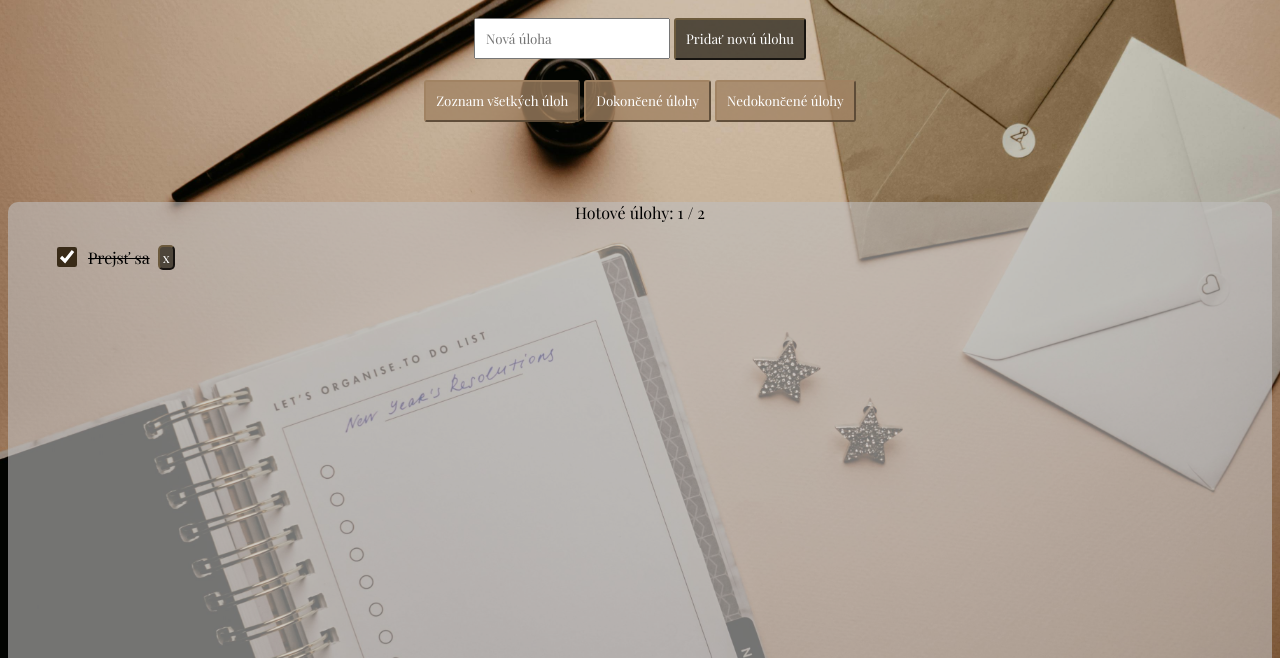
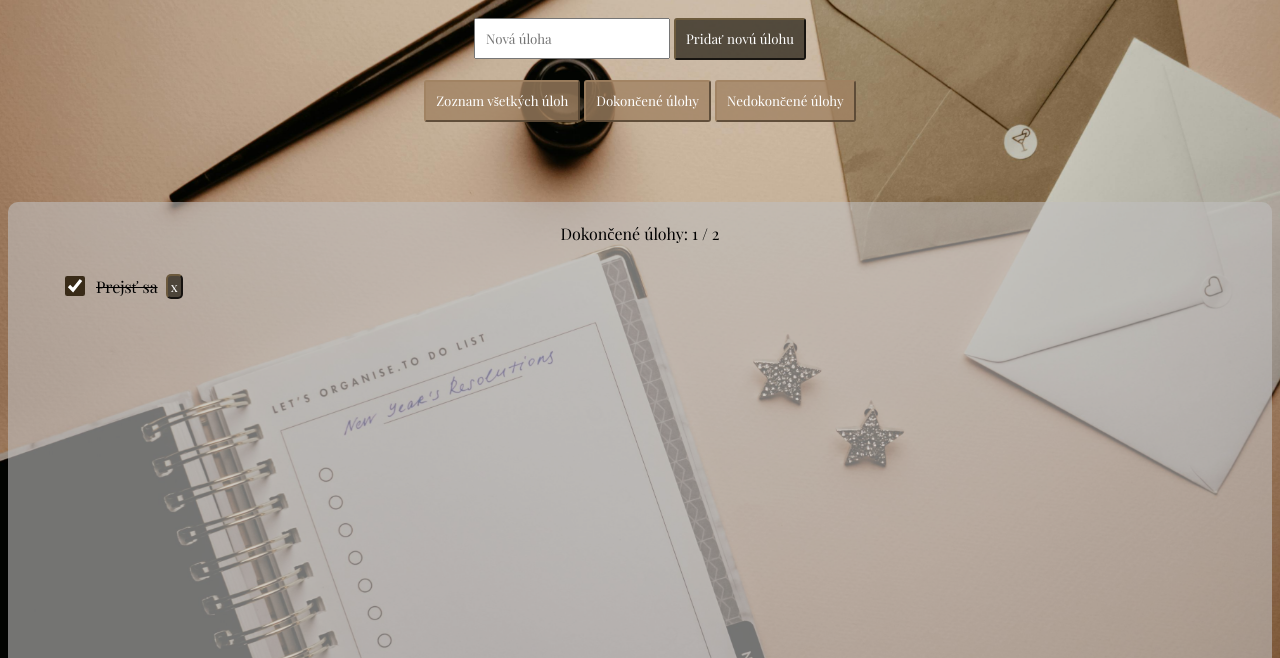
Before and after one commit to hbibiana/to-do-list, a plain HTML site: page index.html in a window 1280 px wide. Both pictures are taken after a click on the button "Dokončené úlohy". Shown: the part 142-800 px from the top of the page. Drawn offline with nearby package versions, Linux system fonts and the light colour scheme; a web font is replaced by a local one.

Commit message:
Update: upravy v projekte

```diff
--- a/script.js
+++ b/script.js
@@ -22,7 +22,7 @@
 
 function updateCounter() {
   const doneCount = tasks.filter(t => t.done).length;
-  counter.textContent = `Hotové úlohy: ${doneCount} / ${tasks.length}`;
+  counter.textContent = `Dokončené úlohy: ${doneCount} / ${tasks.length}`;
 }
 
 
--- a/style.css
+++ b/style.css
@@ -37,7 +37,7 @@
 }
 
 li button {
-     font-family: "Playfair Display", serif;
+    font-family: "Playfair Display", serif;
     padding: 2px 3px;
     background-color:rgba(36, 30, 19, 0.718);
     border-color: rgba(36, 30, 19, 0.718);
@@ -48,6 +48,7 @@
 
 
 .todolist {
+    padding-top: 5px;
     margin-top: 80px;
     width:100%;
     height:90vh;
@@ -76,7 +77,7 @@
   display: flex;
   align-items: center;
   gap: 8px;
-  padding: 5px;
+  padding: 13px;
 }
 
 li.done label {
```
